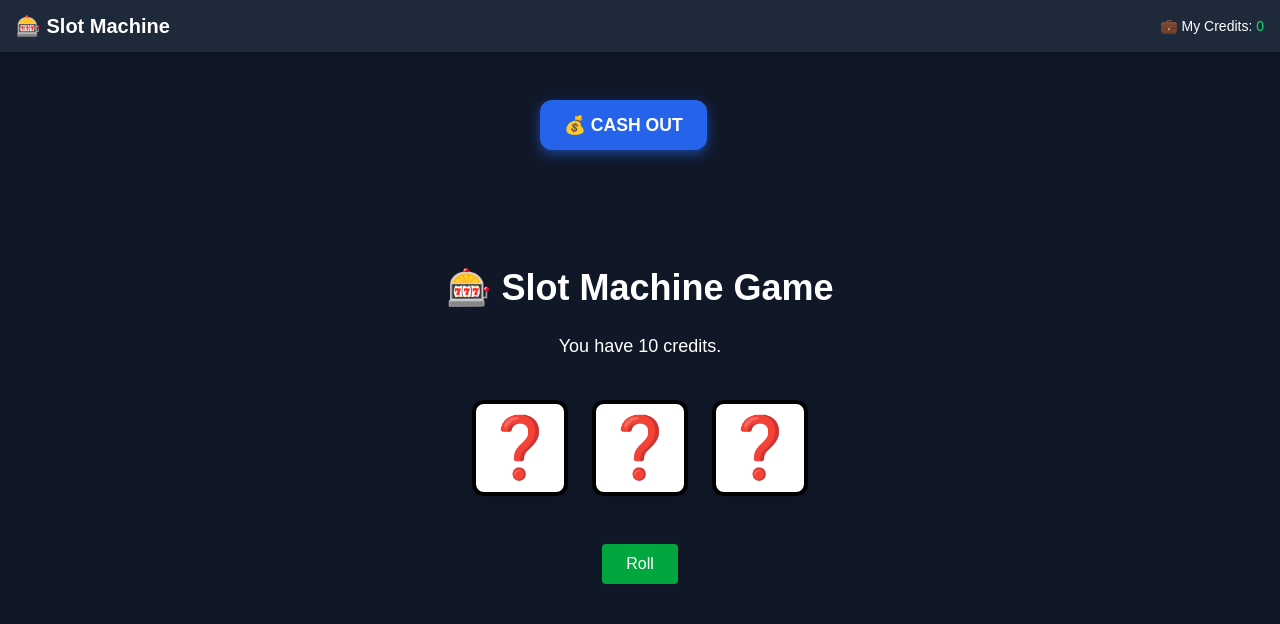
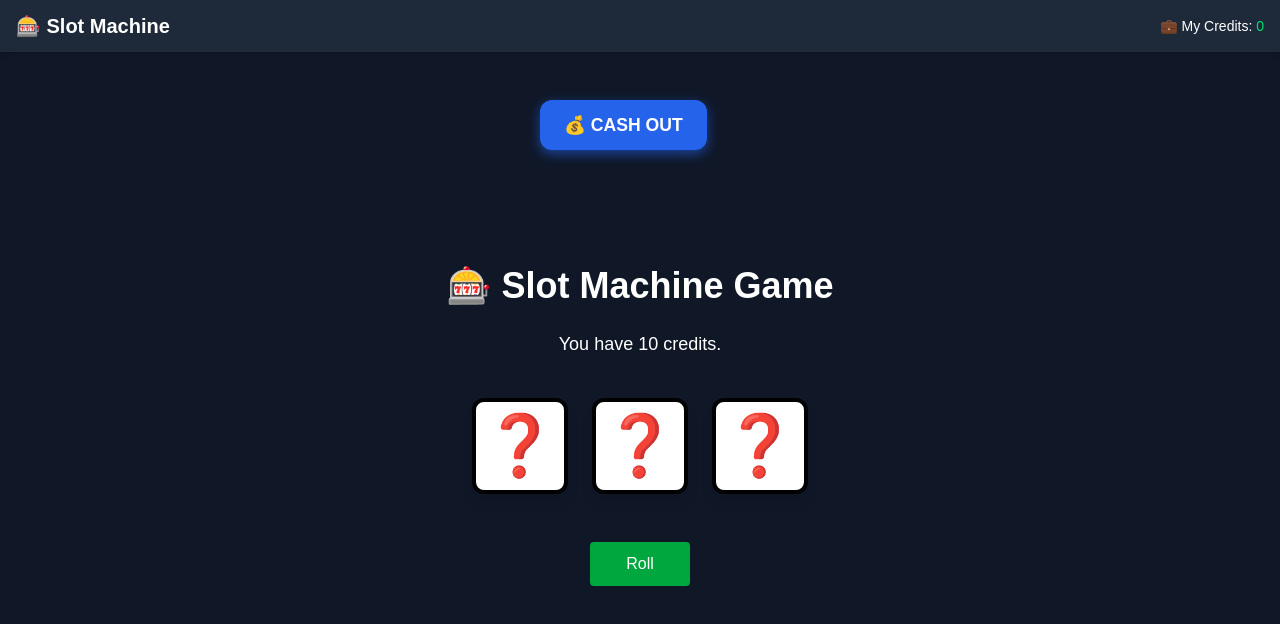
Before and after one commit to MurylloSantos/Slot-Game-Next.js, a Next.js app: page / in a window 1280 px wide. Both pictures are taken after a click on the button "Start Session". Shown: the top 624 px of the page. Built offline with nearby package versions, Linux system fonts and the light colour scheme; no server answers.

Commit message:
RollButton size fixed

```diff
--- a/app/components/RollButton.tsx
+++ b/app/components/RollButton.tsx
@@ -19,7 +19,7 @@ export const RollButton: React.FC<RollButtonProps> = ({
   <button
     onClick={onClick}
     disabled={spinning || disabled}
-    className="mt-6 bg-green-600 text-white px-6 py-2 rounded hover:bg-green-700 transition disabled:opacity-50 cursor-pointer"
+    className="mt-6 bg-green-600 text-white px-6 py-2 rounded hover:bg-green-700 transition disabled:opacity-50 cursor-pointer flex items-center justify-center min-w-[100px] h-[44px] gap-2"
   >
     {spinning ? <><Spinner /></> : 'Roll'}
   </button>
```
